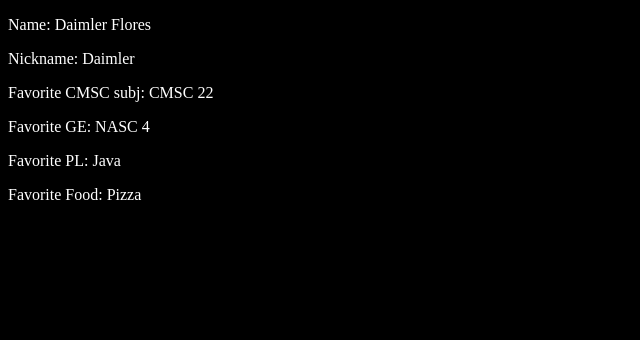
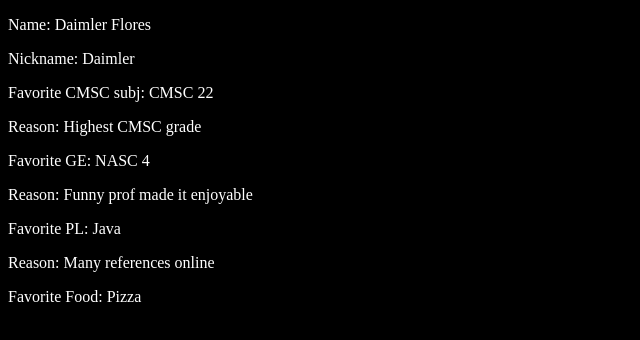
Before and after one commit to daimlerflores/daimlerflores.github.io, a plain HTML site: page index.html in a window 1280 px wide. Shown: the whole page, without its empty margins (0-640 px from the left). Drawn offline with Linux system fonts and the light colour scheme.

Commit message:
Update index.html

```diff
--- a/index.html
+++ b/index.html
@@ -15,8 +15,11 @@
   <p>Name: Daimler Flores</p>
   <p>Nickname: Daimler</p>
   <p>Favorite CMSC subj: CMSC 22 </p>
+  <p>Reason: Highest CMSC grade</p>
    <p>Favorite GE: NASC 4</p>
+  <p>Reason: Funny prof made it enjoyable</p>
    <p>Favorite PL: Java</p>
+  <p>Reason: Many references online</p>
   <p>Favorite Food: Pizza</p>
 
 </body>
```
